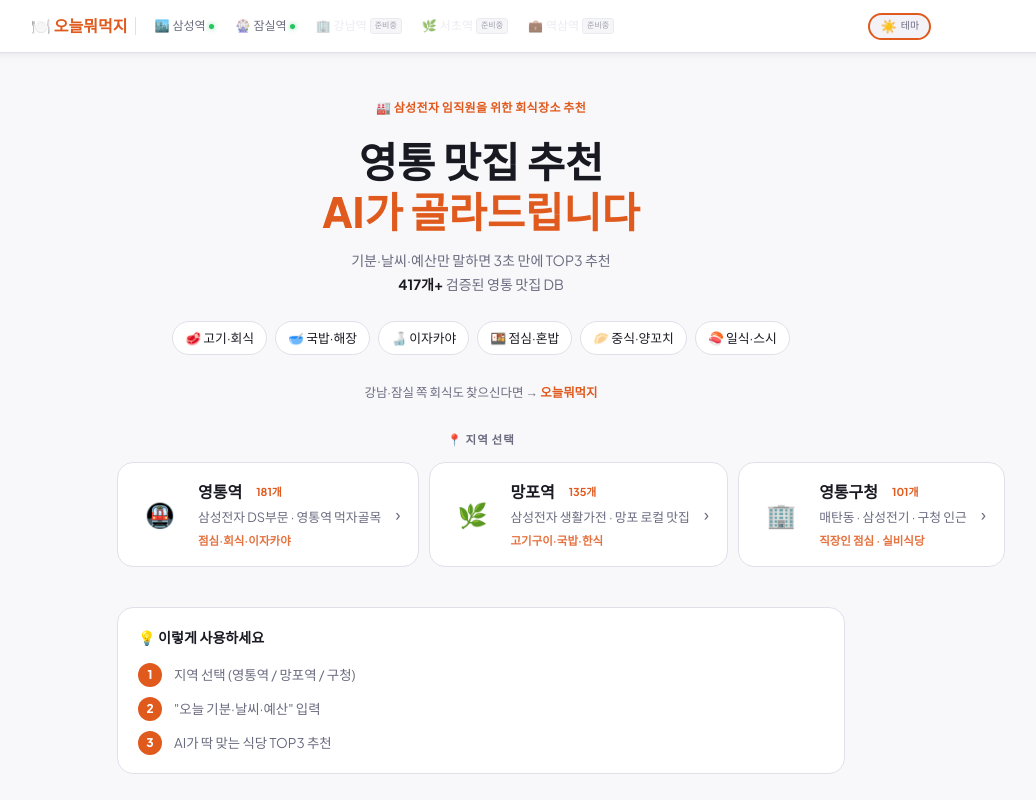
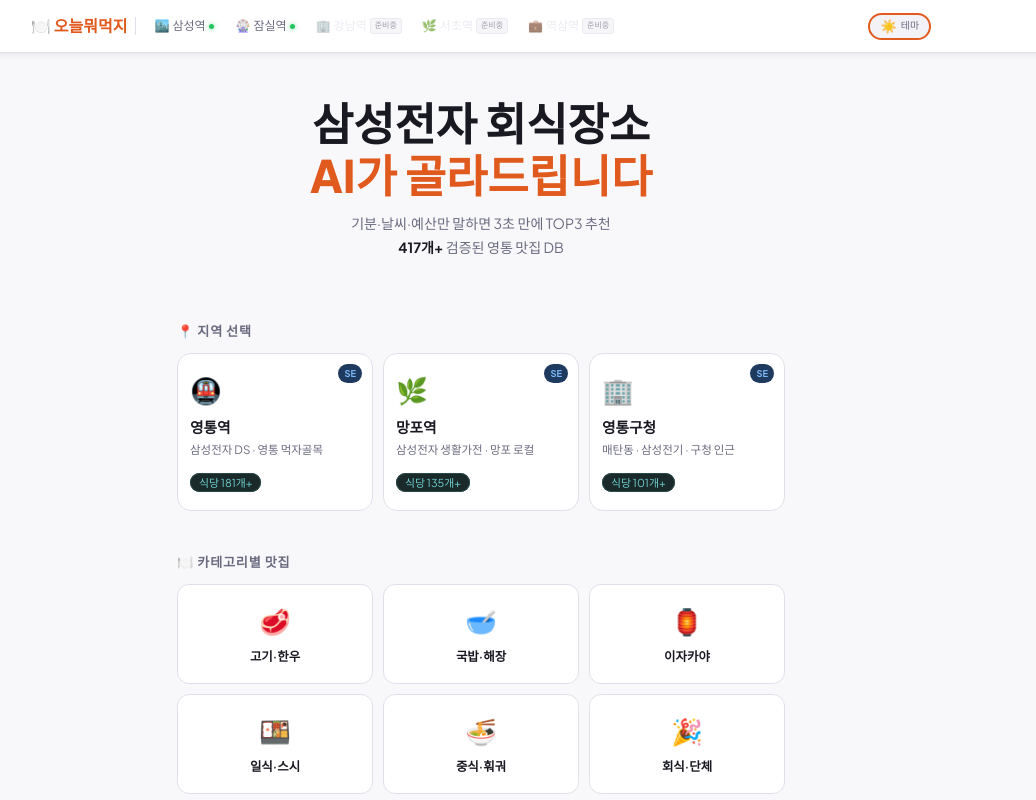
Before and after one commit to AILeeSeungHwan/dinnerRecommend, a Next.js app: page /samsungElectronics in a window 1280 px wide. Shown: the top 800 px of the page, without its empty margins (159-1195 px from the left). Built offline with nearby package versions, Linux system fonts and the light colour scheme.

Commit message:
Add files via upload
fix: React #423 이스터에그 cleanup + SE 메인 카드 UI 통일 (6개 파일)

- easterTimer cleanup 추가 (unmount 후 setState 방지)
- samsungElectronics/index.js 카드 스타일 → 메인페이지와 동일

```diff
--- a/pages/dinner/jamsil/index.js
+++ b/pages/dinner/jamsil/index.js
@@ -683,6 +683,7 @@ function AiApp({ pendingCat, onPendingCatUsed }) {
     // Chrome/Edge: 시크릿 모드에서 storage quota가 RAM 기반(~120~300MB)으로 제한됨
     // 일반 모드: 디스크 기반 수 GB → 1GB 초과
     // Safari: localStorage 쓰기 후 즉시 사라지는 특성 이용
+    let easterTimer = null
     async function detectIncognito() {
       try {
         // 1) Chrome/Edge/Firefox — storage estimate
@@ -709,12 +710,12 @@ function AiApp({ pendingCat, onPendingCatUsed }) {
         detectIncognito().then(isIncognito => {
           if (isIncognito) {
             sessionStorage.setItem('easter_seen', '1')
-            setTimeout(() => setShowEaster(true), 600)
+            easterTimer = setTimeout(() => setShowEaster(true), 600)
           }
         })
       }
     } catch(e) {}
-    return () => clearInterval(t)
+    return () => { clearInterval(t); if (easterTimer) clearTimeout(easterTimer) }
   }, [])
 
   useEffect(() => {
--- a/pages/samsungElectronics/index.js
+++ b/pages/samsungElectronics/index.js
@@ -9,20 +9,16 @@ const stations = [
     slug: 'yeongtong',
     name: '영통역',
     emoji: '🚇',
-    desc: '삼성전자 DS부문 · 영통역 먹자골목',
+    desc: '삼성전자 DS · 영통 먹자골목',
     count: yeongtongData.length,
-    ready: yeongtongData.length > 0,
-    line: '수인분당선 K245',
     highlight: '점심·회식·이자카야',
   },
   {
     slug: 'mangpo',
     name: '망포역',
     emoji: '🌿',
-    desc: '삼성전자 생활가전 · 망포 로컬 맛집',
+    desc: '삼성전자 생활가전 · 망포 로컬',
     count: mangpoData.length,
-    ready: mangpoData.length > 0,
-    line: '수인분당선 K244',
     highlight: '고기구이·국밥·한식',
   },
   {
@@ -31,19 +27,17 @@ const stations = [
     emoji: '🏢',
     desc: '매탄동 · 삼성전기 · 구청 인근',
     count: yeongtongGuData.length,
-    ready: yeongtongGuData.length > 0,
-    line: '영통구청 인근',
-    highlight: '직장인 점심 · 실비식당',
+    highlight: '직장인 점심·실비식당',
   },
 ]
 
-const QUICK_CATS = [
-  { emoji: '🥩', label: '고기·회식' },
-  { emoji: '🥣', label: '국밥·해장' },
-  { emoji: '🍶', label: '이자카야' },
-  { emoji: '🍱', label: '점심·혼밥' },
-  { emoji: '🥟', label: '중식·양꼬치' },
-  { emoji: '🍣', label: '일식·스시' },
+const CATS = [
+  { emoji: '🥩', name: '고기·한우', slug: 'meat' },
+  { emoji: '🥣', name: '국밥·해장', slug: 'gukbap' },
+  { emoji: '🏮', name: '이자카야',  slug: 'izakaya' },
+  { emoji: '🍱', name: '일식·스시', slug: 'japanese' },
+  { emoji: '🍜', name: '중식·훠궈', slug: 'chinese' },
+  { emoji: '🎉', name: '회식·단체', slug: 'group' },
 ]
 
 export default function SamsungElectronicsHome() {
@@ -56,86 +50,63 @@ export default function SamsungElectronicsHome() {
       canonical="https://dinner.ambitstock.com/samsungElectronics"
     >
       {/* 히어로 */}
-      <section style={{ padding: '40px 16px 28px', textAlign: 'center' }}>
-        <div style={{
-          display: 'inline-flex', alignItems: 'center', gap: 6,
-          fontSize: '.75rem', color: 'var(--primary)', fontWeight: 700,
-          background: 'var(--primary)12', borderRadius: 20,
-          padding: '4px 12px', marginBottom: 16, letterSpacing: '.03em',
-        }}>
-          🏭 삼성전자 임직원을 위한 회식장소 추천
-        </div>
-        <h1 style={{ fontSize: 'clamp(1.6rem,5.5vw,2.6rem)', fontWeight: 900, lineHeight: 1.2, marginBottom: 12 }}>
-          영통 맛집 추천<br />
+      <section style={{ padding: '44px 16px 32px', textAlign: 'center' }}>
+        <h1 style={{ fontSize: 'clamp(1.7rem,6vw,2.8rem)', fontWeight: 900, lineHeight: 1.15, marginBottom: 12 }}>
+          삼성전자 회식장소<br />
           <span style={{ color: 'var(--primary)' }}>AI가 골라드립니다</span>
         </h1>
-        <p style={{ fontSize: '.88rem', color: 'var(--muted)', marginBottom: 24, lineHeight: 1.7 }}>
+        <p style={{ fontSize: '.88rem', color: 'var(--muted)', marginBottom: 28, lineHeight: 1.7 }}>
           기분·날씨·예산만 말하면 3초 만에 TOP3 추천<br />
           <strong style={{ color: 'var(--text)', fontWeight: 700 }}>{totalCount}개+</strong> 검증된 영통 맛집 DB
         </p>
+      </section>
 
-        {/* 카테고리 빠른 탐색 칩 */}
-        <div style={{ display: 'flex', gap: 8, flexWrap: 'wrap', justifyContent: 'center', marginBottom: 28 }}>
-          {QUICK_CATS.map(c => (
-            <span key={c.label} style={{
-              display: 'inline-flex', alignItems: 'center', gap: 4,
-              padding: '6px 12px', borderRadius: 20,
-              border: '1px solid var(--border)',
-              background: 'var(--surface)',
-              fontSize: '.8rem', color: 'var(--text)', fontWeight: 500,
-            }}>
-              {c.emoji} {c.label}
-            </span>
+      <section style={{ padding: '0 16px 40px', maxWidth: 640, margin: '0 auto' }}>
+
+        {/* 지역 선택 */}
+        <h2 style={{ fontSize: '.82rem', fontWeight: 700, color: 'var(--muted)', marginBottom: 12, textTransform: 'uppercase', letterSpacing: '0.06em' }}>
+          📍 지역 선택
+        </h2>
+        <div style={{ display:'grid', gridTemplateColumns:'repeat(3, 1fr)', gap:10, marginBottom:40 }}>
+          {stations.map(s => (
+            <Link key={s.slug} href={`/samsungElectronics/${s.slug}`} style={{ textDecoration:'none' }}>
+              <div style={{ background:'var(--surface)', border:'1px solid var(--border)', borderRadius:14, padding:'16px 12px', cursor:'pointer', position:'relative', overflow:'hidden' }}>
+                <div style={{ fontSize:'1.6rem', marginBottom:5 }}>{s.emoji}</div>
+                <div style={{ fontSize:'.92rem', fontWeight:800, marginBottom:3 }}>{s.name}</div>
+                <div style={{ fontSize:'.72rem', color:'var(--muted)', marginBottom:10, lineHeight:1.4 }}>{s.desc}</div>
+                <span style={{ fontSize:'.68rem', background:'#1a2a2a', color:'#6fcfcf', padding:'2px 8px', borderRadius:100, border:'1px solid #2a4a4a', whiteSpace:'nowrap' }}>
+                  식당 {s.count}개+
+                </span>
+                <div style={{ position:'absolute', top:10, right:10, background:'#1e3a5f', color:'#7eb8f7', fontSize:'.58rem', padding:'2px 6px', borderRadius:100, fontWeight:700 }}>
+                  SE
+                </div>
+              </div>
+            </Link>
           ))}
         </div>
 
-        {/* 강남·잠실 링크 — 서비스 소개 맥락으로 */}
-        <div style={{ fontSize: '.78rem', color: 'var(--muted)' }}>
-          강남·잠실 쪽 회식도 찾으신다면 →{' '}
-          <Link href="/" style={{ color: 'var(--primary)', textDecoration: 'none', fontWeight: 600 }}>
-            오늘뭐먹지
-          </Link>
-        </div>
-      </section>
-
-      {/* 지역 선택 카드 */}
-      <section style={{ padding: '0 16px 16px', maxWidth: 760, margin: '0 auto' }}>
-        <div style={{
-          fontSize: '.72rem', fontWeight: 700, color: 'var(--muted)',
-          letterSpacing: '.08em', textTransform: 'uppercase', marginBottom: 12,
-          textAlign: 'center',
-        }}>
-          📍 지역 선택
-        </div>
-        {/* 데스크탑: 가로 1줄 / 모바일: 세로 */}
-        <style>{`
-          @media (min-width: 600px) {
-            .se-station-grid { flex-direction: row !important; }
-            .se-station-grid > div { flex: 1; }
-          }
-        `}</style>
-        <div className="se-station-grid" style={{ display: 'flex', flexDirection: 'column', gap: 10 }}>
-          {stations.map(st => (
-            <div key={st.slug}>
-              {st.ready ? (
-                <Link href={`/samsungElectronics/${st.slug}`} style={{ textDecoration: 'none' }}>
-                  <StationCard st={st} />
-                </Link>
-              ) : (
-                <div style={{ opacity: 0.5, cursor: 'default', pointerEvents: 'none' }}>
-                  <StationCard st={st} coming />
-                </div>
-              )}
-            </div>
+        {/* 카테고리 */}
+        <h2 style={{ fontSize: '.82rem', fontWeight: 700, color: 'var(--muted)', marginBottom: 12, textTransform: 'uppercase', letterSpacing: '0.06em' }}>
+          🍽️ 카테고리별 맛집
+        </h2>
+        <div style={{ display: 'grid', gridTemplateColumns: 'repeat(3, 1fr)', gap: 10, marginBottom: 40 }}>
+          {CATS.map(cat => (
+            <Link href={`/samsungElectronics/yeongtong/category/${cat.slug}`} key={cat.slug} style={{ textDecoration: 'none' }}>
+              <div style={{
+                background: 'var(--surface)', border: '1px solid var(--border)',
+                borderRadius: 12, padding: '16px 10px', textAlign: 'center', cursor: 'pointer',
+              }}>
+                <div style={{ fontSize: '1.6rem', marginBottom: 5 }}>{cat.emoji}</div>
+                <div style={{ fontSize: '.78rem', fontWeight: 600 }}>{cat.name}</div>
+              </div>
+            </Link>
           ))}
         </div>
-      </section>
 
-      {/* 사용법 안내 */}
-      <section style={{ padding: '24px 16px 16px', maxWidth: 760, margin: '0 auto' }}>
+        {/* 사용법 */}
         <div style={{
           background: 'var(--surface)', border: '1px solid var(--border)',
-          borderRadius: 16, padding: '18px 20px',
+          borderRadius: 16, padding: '18px 20px', marginBottom: 24,
         }}>
           <div style={{ fontWeight: 700, fontSize: '.88rem', marginBottom: 14 }}>💡 이렇게 사용하세요</div>
           <div style={{ display: 'flex', flexDirection: 'column', gap: 10 }}>
@@ -158,10 +129,18 @@ export default function SamsungElectronicsHome() {
             ))}
           </div>
         </div>
+
+        {/* 강남·잠실 링크 */}
+        <div style={{ textAlign: 'center', fontSize: '.78rem', color: 'var(--muted)' }}>
+          강남·잠실 쪽 회식도 찾으신다면 →{' '}
+          <Link href="/" style={{ color: 'var(--primary)', textDecoration: 'none', fontWeight: 600 }}>
+            오늘뭐먹지
+          </Link>
+        </div>
+
       </section>
 
-      {/* 하단 안내 */}
-      <section style={{ padding: '12px 16px 48px', maxWidth: 480, margin: '0 auto', textAlign: 'center' }}>
+      <section style={{ padding: '0 16px 48px', maxWidth: 480, margin: '0 auto', textAlign: 'center' }}>
         <p style={{ fontSize: '.74rem', color: 'var(--muted)', lineHeight: 1.9, opacity: .8 }}>
           데이터는 구글 지도 기반으로 수집됩니다.<br />
           영업시간·메뉴·가격은 변동될 수 있으니 방문 전 확인하세요.
@@ -170,45 +149,3 @@ export default function SamsungElectronicsHome() {
     </Layout>
   )
 }
-
-function StationCard({ st, coming }) {
-  return (
-    <div style={{
-      background: 'var(--surface)',
-      border: `1px solid ${coming ? 'var(--border)' : 'var(--border)'}`,
-      borderRadius: 16, padding: '16px 18px',
-      display: 'flex', alignItems: 'center', gap: 14,
-    }}>
-      <div style={{
-        width: 48, height: 48, borderRadius: 13,
-        background: coming ? 'var(--border)' : 'var(--primary)15',
-        display: 'flex', alignItems: 'center', justifyContent: 'center',
-        fontSize: '1.5rem', flexShrink: 0,
-      }}>
-        {st.emoji}
-      </div>
-      <div style={{ flex: 1, minWidth: 0 }}>
-        <div style={{ display: 'flex', alignItems: 'center', gap: 7, marginBottom: 3 }}>
-          <span style={{ fontWeight: 800, fontSize: '1rem' }}>{st.name}</span>
-          <span style={{
-            fontSize: '.68rem', padding: '2px 7px', borderRadius: 6,
-            background: coming ? 'var(--border)' : 'var(--primary)20',
-            color: coming ? 'var(--muted)' : 'var(--primary)',
-            fontWeight: 700,
-          }}>
-            {coming ? '준비중' : `${st.count}개`}
-          </span>
-        </div>
-        <div style={{ fontSize: '.8rem', color: 'var(--muted)', marginBottom: 4, whiteSpace: 'nowrap', overflow: 'hidden', textOverflow: 'ellipsis' }}>
-          {st.desc}
-        </div>
-        <div style={{ fontSize: '.72rem', color: 'var(--primary)', fontWeight: 600, opacity: coming ? .4 : .85 }}>
-          {st.highlight}
-        </div>
-      </div>
-      {!coming && (
-        <div style={{ fontSize: '1.1rem', color: 'var(--muted)', flexShrink: 0 }}>›</div>
-      )}
-    </div>
-  )
-}
--- a/pages/samsungElectronics/mangpo/index.js
+++ b/pages/samsungElectronics/mangpo/index.js
@@ -682,6 +682,7 @@ function AiApp({ pendingCat, onPendingCatUsed }) {
     // Chrome/Edge: 시크릿 모드에서 storage quota가 RAM 기반(~120~300MB)으로 제한됨
     // 일반 모드: 디스크 기반 수 GB → 1GB 초과
     // Safari: localStorage 쓰기 후 즉시 사라지는 특성 이용
+    let easterTimer = null
     async function detectIncognito() {
       try {
         // 1) Chrome/Edge/Firefox — storage estimate
@@ -708,12 +709,12 @@ function AiApp({ pendingCat, onPendingCatUsed }) {
         detectIncognito().then(isIncognito => {
           if (isIncognito) {
             sessionStorage.setItem('easter_seen', '1')
-            setTimeout(() => setShowEaster(true), 600)
+            easterTimer = setTimeout(() => setShowEaster(true), 600)
           }
         })
       }
     } catch(e) {}
-    return () => clearInterval(t)
+    return () => { clearInterval(t); if (easterTimer) clearTimeout(easterTimer) }
   }, [])
 
   useEffect(() => {
--- a/pages/samsungElectronics/yeongtong/index.js
+++ b/pages/samsungElectronics/yeongtong/index.js
@@ -682,6 +682,7 @@ function AiApp({ pendingCat, onPendingCatUsed }) {
     // Chrome/Edge: 시크릿 모드에서 storage quota가 RAM 기반(~120~300MB)으로 제한됨
     // 일반 모드: 디스크 기반 수 GB → 1GB 초과
     // Safari: localStorage 쓰기 후 즉시 사라지는 특성 이용
+    let easterTimer = null
     async function detectIncognito() {
       try {
         // 1) Chrome/Edge/Firefox — storage estimate
@@ -708,12 +709,12 @@ function AiApp({ pendingCat, onPendingCatUsed }) {
         detectIncognito().then(isIncognito => {
           if (isIncognito) {
             sessionStorage.setItem('easter_seen', '1')
-            setTimeout(() => setShowEaster(true), 600)
+            easterTimer = setTimeout(() => setShowEaster(true), 600)
           }
         })
       }
     } catch(e) {}
-    return () => clearInterval(t)
+    return () => { clearInterval(t); if (easterTimer) clearTimeout(easterTimer) }
   }, [])
 
   useEffect(() => {
--- a/pages/samsungElectronics/yeongtongGu/index.js
+++ b/pages/samsungElectronics/yeongtongGu/index.js
@@ -682,6 +682,7 @@ function AiApp({ pendingCat, onPendingCatUsed }) {
     // Chrome/Edge: 시크릿 모드에서 storage quota가 RAM 기반(~120~300MB)으로 제한됨
     // 일반 모드: 디스크 기반 수 GB → 1GB 초과
     // Safari: localStorage 쓰기 후 즉시 사라지는 특성 이용
+    let easterTimer = null
     async function detectIncognito() {
       try {
         // 1) Chrome/Edge/Firefox — storage estimate
@@ -708,12 +709,12 @@ function AiApp({ pendingCat, onPendingCatUsed }) {
         detectIncognito().then(isIncognito => {
           if (isIncognito) {
             sessionStorage.setItem('easter_seen', '1')
-            setTimeout(() => setShowEaster(true), 600)
+            easterTimer = setTimeout(() => setShowEaster(true), 600)
           }
         })
       }
     } catch(e) {}
-    return () => clearInterval(t)
+    return () => { clearInterval(t); if (easterTimer) clearTimeout(easterTimer) }
   }, [])
 
   useEffect(() => {
```
Also changed, not shown: pages/dinner/samseong/index.js (+5 -11 lines).
